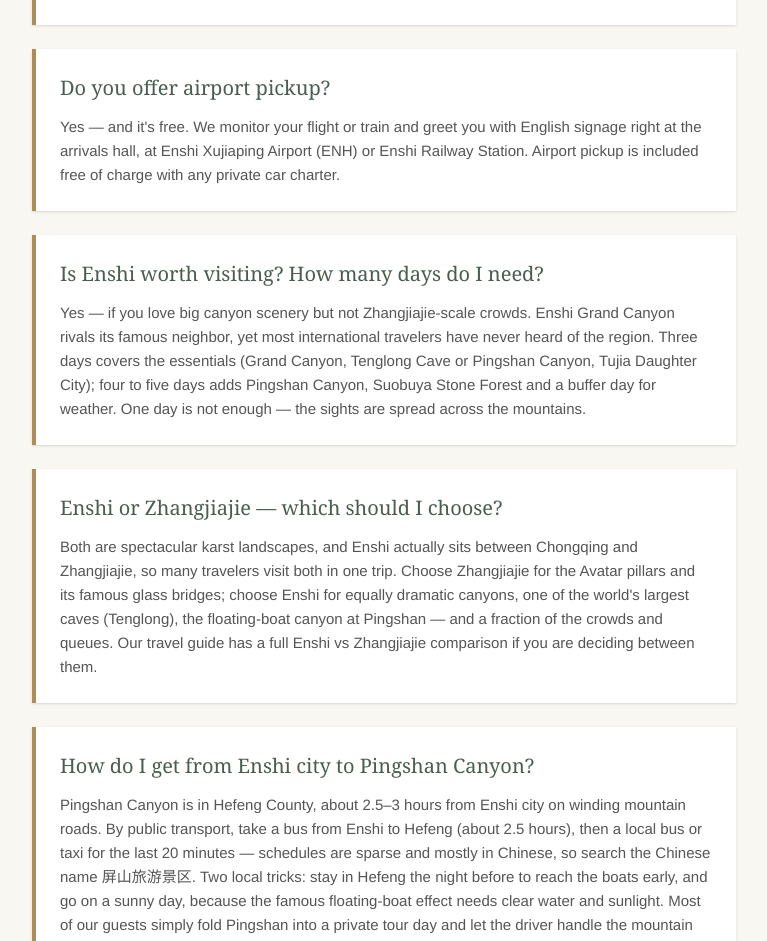
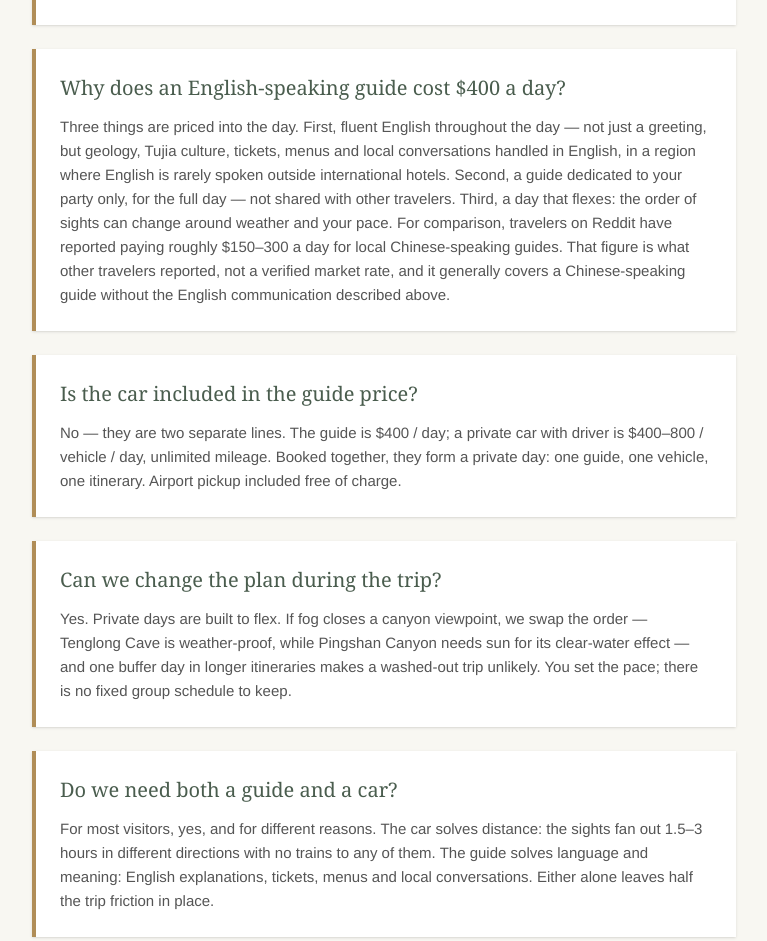
Before and after one commit to victoryang0605/enshi-escape, a React (Vite) app: page /faq in a window 1280 px wide. Shown: the part 3868-4809 px from the top of the page, without its empty margins (256-1023 px from the left). Built offline with nearby package versions, Linux system fonts and the light colour scheme.

Commit message:
Copy: explain $400/day English guide value (English communication, private car, flexible itinerary) + 4 new pricing FAQs

```diff
--- a/src/pages/About.tsx
+++ b/src/pages/About.tsx
@@ -60,7 +60,7 @@ export default function About() {
                 Meet the Team
               </h2>
               <p className="text-[15px] text-[#777] mt-4 max-w-2xl mx-auto leading-[1.7]">
-                Local experts and bilingual guides who will be with you every step of the journey.
+                Local experts and bilingual guides who stay with your party for the whole journey — one guide, one vehicle, one itinerary that flexes with the weather.
               </p>
             </div>
             <div className="grid sm:grid-cols-2 lg:grid-cols-3 gap-8">
--- a/src/pages/FAQ.tsx
+++ b/src/pages/FAQ.tsx
@@ -81,6 +81,22 @@ export default function FAQ() {
     {
       q: "How much is an English-speaking guide?",
       a: `English-speaking guides are ${formatGuidePrice()}. ${PRICING.guide.note} — handy for chatting with locals in remote villages.`
+    },
+    {
+      q: "Why does an English-speaking guide cost $400 a day?",
+      a: "Three things are priced into the day. First, fluent English throughout the day — not just a greeting, but geology, Tujia culture, tickets, menus and local conversations handled in English, in a region where English is rarely spoken outside international hotels. Second, a guide dedicated to your party only, for the full day — not shared with other travelers. Third, a day that flexes: the order of sights can change around weather and your pace. For comparison, travelers on Reddit have reported paying roughly $150–300 a day for local Chinese-speaking guides. That figure is what other travelers reported, not a verified market rate, and it generally covers a Chinese-speaking guide without the English communication described above."
+    },
+    {
+      q: "Is the car included in the guide price?",
+      a: `No — they are two separate lines. The guide is ${formatGuidePrice()}; a private car with driver is ${formatCarPrice()}. Booked together, they form a private day: one guide, one vehicle, one itinerary. ${PRICING.privateCar.airportPickup}.`
+    },
+    {
+      q: "Can we change the plan during the trip?",
+      a: "Yes. Private days are built to flex. If fog closes a canyon viewpoint, we swap the order — Tenglong Cave is weather-proof, while Pingshan Canyon needs sun for its clear-water effect — and one buffer day in longer itineraries makes a washed-out trip unlikely. You set the pace; there is no fixed group schedule to keep."
+    },
+    {
+      q: "Do we need both a guide and a car?",
+      a: "For most visitors, yes, and for different reasons. The car solves distance: the sights fan out 1.5–3 hours in different directions with no trains to any of them. The guide solves language and meaning: English explanations, tickets, menus and local conversations. Either alone leaves half the trip friction in place."
     },
     {
       q: "Do you offer airport pickup?",
--- a/src/pages/Home.tsx
+++ b/src/pages/Home.tsx
@@ -20,13 +20,13 @@ export default function Home() {
     {
       icon: <Car className="w-8 h-8 text-theme-primary" />,
       title: "Private Chartered Vehicles",
-      description: "Travel comfortably through mountain roads in clean, modern vehicles with experienced professional drivers.",
+      description: "Your own vehicle and driver for the day — no bus schedules, no fixed departure times. Clean, modern vehicles with experienced local drivers who know every mountain road. Airport pickup included free of charge.",
       price: `${formatCarPrice()} (${PRICING.privateCar.vehicles}, ${PRICING.privateCar.seats})`
     },
     {
       icon: <Users className="w-8 h-8 text-theme-primary" />,
       title: "Bilingual Cultural Guides",
-      description: "Break the language barrier. Our fluent English-speaking locals offer deep insights into Tujia culture and history.",
+      description: "A fluent English-speaking local guide, dedicated to your party for the full day. Geology, Tujia culture, tickets, menus and local conversations — all handled in English, at your pace, with the day's order free to change around the weather.",
       price: `${formatGuidePrice()} · ${PRICING.guide.note}`
     },
     {
--- a/src/pages/Tours.tsx
+++ b/src/pages/Tours.tsx
@@ -251,14 +251,14 @@ export default function Tours() {
               <div className="p-8 border-l-[1px] border-theme-accent bg-[#fff]">
                 <h3 className="font-serif text-[20px] text-theme-primary mb-2">Private Car Charter</h3>
                 <p className="text-[14px] text-[#777] leading-[1.6] mb-3">
-                  {PRICING.privateCar.vehicles}, {PRICING.privateCar.seats}, {PRICING.privateCar.mileage}. {PRICING.privateCar.airportPickup}.
+                  {PRICING.privateCar.vehicles}, {PRICING.privateCar.seats}, {PRICING.privateCar.mileage}. Your driver knows every mountain curve in Enshi and waits for you at each stop — the day runs on your schedule, not a timetable. {PRICING.privateCar.airportPickup}.
                 </p>
                 <p className="text-[18px] font-semibold text-theme-accent">{formatCarPrice()}</p>
               </div>
               <div className="p-8 border-l-[1px] border-theme-accent bg-[#fff]">
                 <h3 className="font-serif text-[20px] text-theme-primary mb-2">English-Speaking Guide</h3>
                 <p className="text-[14px] text-[#777] leading-[1.6] mb-3">
-                  Fluent local guides with deep Tujia culture insights. {PRICING.guide.note}.
+                  One fluent English-speaking local guide, assigned to your party only — not shared with other travelers. Your guide explains Enshi's geology and Tujia culture in English, handles tickets, transport and local conversations, and reshapes the day around weather and your pace. {PRICING.guide.note} — handy for chatting with locals in remote villages.
                 </p>
                 <p className="text-[18px] font-semibold text-theme-accent">{formatGuidePrice()}</p>
               </div>
```
